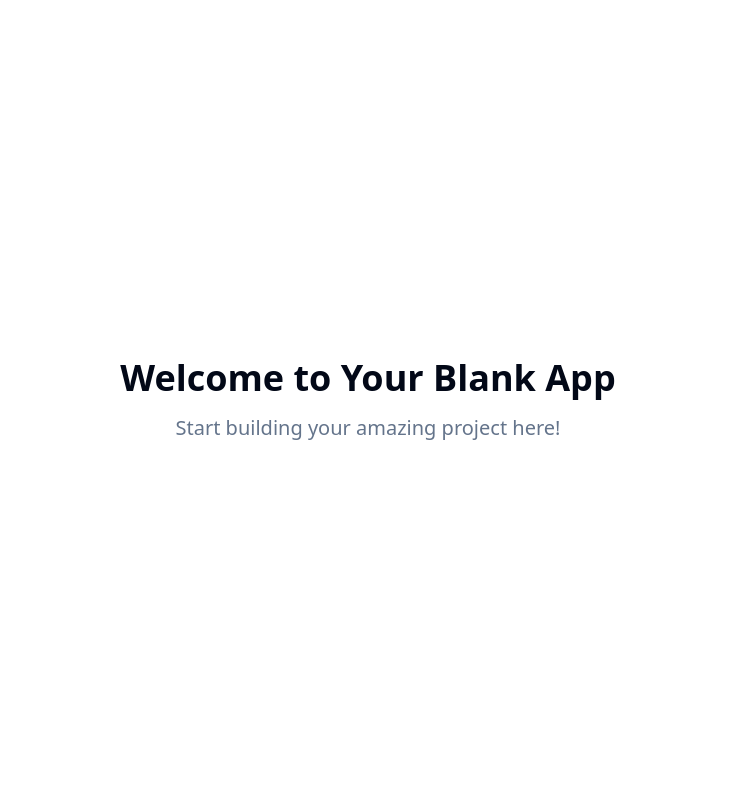
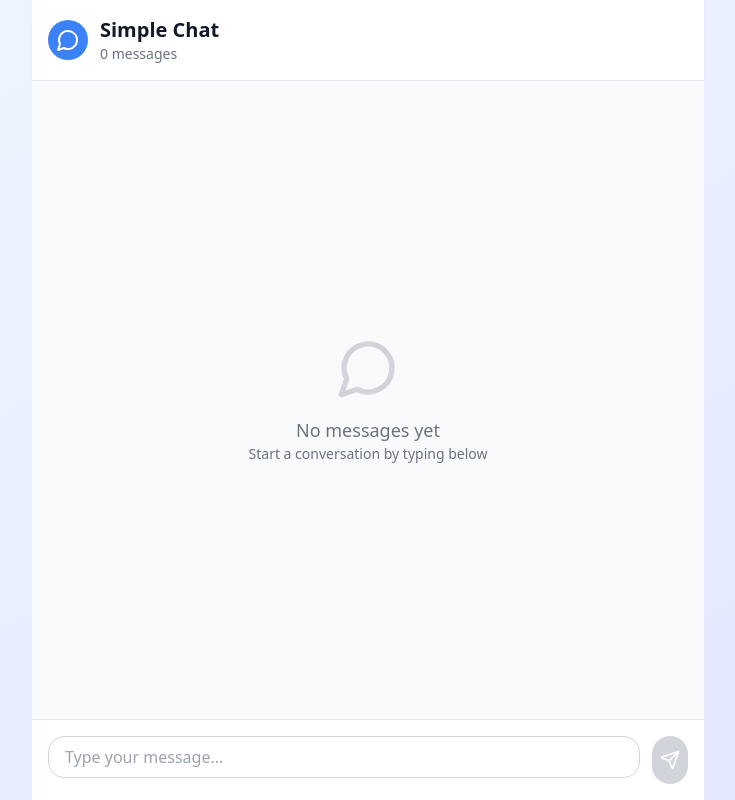
Before and after one commit to mathieulrl/world-chat, a React (Vite) app: page / in a window 1280 px wide. Shown: the whole page, without its empty margins (272-1007 px from the left). Built offline with nearby package versions, Linux system fonts and the light colour scheme.

Commit message:
Add basic messaging app
Implement a simple messaging app that stores messages in local storage.

```diff
--- /dev/null
+++ b/src/components/MessageBubble.tsx
@@ -0,0 +1,32 @@
+
+import { Message } from "./MessagingApp";
+
+interface MessageBubbleProps {
+  message: Message;
+}
+
+const MessageBubble = ({ message }: MessageBubbleProps) => {
+  const formatTime = (timestamp: number) => {
+    return new Date(timestamp).toLocaleTimeString([], {
+      hour: "2-digit",
+      minute: "2-digit",
+    });
+  };
+
+  return (
+    <div className="flex justify-end">
+      <div className="max-w-xs lg:max-w-md">
+        <div className="bg-blue-500 text-white px-4 py-2 rounded-2xl rounded-br-md shadow-sm">
+          <p className="text-sm leading-relaxed">{message.text}</p>
+        </div>
+        <div className="flex justify-end mt-1">
+          <span className="text-xs text-gray-500">
+            {formatTime(message.timestamp)}
+          </span>
+        </div>
+      </div>
+    </div>
+  );
+};
+
+export default MessageBubble;
--- /dev/null
+++ b/src/components/MessageInput.tsx
@@ -0,0 +1,54 @@
+
+import { useState } from "react";
+import { Send } from "lucide-react";
+
+interface MessageInputProps {
+  onSendMessage: (text: string) => void;
+}
+
+const MessageInput = ({ onSendMessage }: MessageInputProps) => {
+  const [message, setMessage] = useState("");
+
+  const handleSubmit = (e: React.FormEvent) => {
+    e.preventDefault();
+    if (message.trim()) {
+      onSendMessage(message.trim());
+      setMessage("");
+    }
+  };
+
+  const handleKeyPress = (e: React.KeyboardEvent) => {
+    if (e.key === "Enter" && !e.shiftKey) {
+      e.preventDefault();
+      handleSubmit(e);
+    }
+  };
+
+  return (
+    <form onSubmit={handleSubmit} className="flex space-x-3">
+      <div className="flex-1">
+        <textarea
+          value={message}
+          onChange={(e) => setMessage(e.target.value)}
+          onKeyPress={handleKeyPress}
+          placeholder="Type your message..."
+          className="w-full px-4 py-2 border border-gray-300 rounded-2xl resize-none focus:outline-none focus:ring-2 focus:ring-blue-500 focus:border-transparent"
+          rows={1}
+          style={{
+            minHeight: "40px",
+            maxHeight: "120px",
+          }}
+        />
+      </div>
+      <button
+        type="submit"
+        disabled={!message.trim()}
+        className="bg-blue-500 hover:bg-blue-600 disabled:bg-gray-300 disabled:cursor-not-allowed text-white p-2 rounded-full transition-colors duration-200 flex items-center justify-center"
+      >
+        <Send className="h-5 w-5" />
+      </button>
+    </form>
+  );
+};
+
+export default MessageInput;
--- /dev/null
+++ b/src/components/MessagingApp.tsx
@@ -0,0 +1,89 @@
+
+import { useState, useEffect } from "react";
+import MessageBubble from "./MessageBubble";
+import MessageInput from "./MessageInput";
+import { loadMessages, saveMessages } from "../utils/localStorage";
+import { MessageCircle } from "lucide-react";
+
+export interface Message {
+  id: string;
+  text: string;
+  timestamp: number;
+  sender: "user";
+}
+
+const MessagingApp = () => {
+  const [messages, setMessages] = useState<Message[]>([]);
+
+  useEffect(() => {
+    const savedMessages = loadMessages();
+    setMessages(savedMessages);
+  }, []);
+
+  const addMessage = (text: string) => {
+    const newMessage: Message = {
+      id: Date.now().toString(),
+      text,
+      timestamp: Date.now(),
+      sender: "user",
+    };
+
+    const updatedMessages = [...messages, newMessage];
+    setMessages(updatedMessages);
+    saveMessages(updatedMessages);
+  };
+
+  const clearMessages = () => {
+    setMessages([]);
+    saveMessages([]);
+  };
+
+  return (
+    <div className="max-w-2xl mx-auto h-screen flex flex-col">
+      {/* Header */}
+      <div className="bg-white shadow-sm border-b p-4 flex items-center justify-between">
+        <div className="flex items-center space-x-3">
+          <div className="bg-blue-500 p-2 rounded-full">
+            <MessageCircle className="h-6 w-6 text-white" />
+          </div>
+          <div>
+            <h1 className="text-xl font-semibold text-gray-900">Simple Chat</h1>
+            <p className="text-sm text-gray-500">
+              {messages.length} message{messages.length !== 1 ? "s" : ""}
+            </p>
+          </div>
+        </div>
+        {messages.length > 0 && (
+          <button
+            onClick={clearMessages}
+            className="text-sm text-red-500 hover:text-red-700 px-3 py-1 rounded-md hover:bg-red-50 transition-colors"
+          >
+            Clear All
+          </button>
+        )}
+      </div>
+
+      {/* Messages Container */}
+      <div className="flex-1 overflow-y-auto p-4 space-y-4 bg-gray-50">
+        {messages.length === 0 ? (
+          <div className="flex flex-col items-center justify-center h-full text-gray-500">
+            <MessageCircle className="h-16 w-16 mb-4 text-gray-300" />
+            <p className="text-lg font-medium">No messages yet</p>
+            <p className="text-sm">Start a conversation by typing below</p>
+          </div>
+        ) : (
+          messages.map((message) => (
+            <MessageBubble key={message.id} message={message} />
+          ))
+        )}
+      </div>
+
+      {/* Input Area */}
+      <div className="bg-white border-t p-4">
+        <MessageInput onSendMessage={addMessage} />
+      </div>
+    </div>
+  );
+};
+
+export default MessagingApp;
--- a/src/pages/Index.tsx
+++ b/src/pages/Index.tsx
@@ -1,12 +1,10 @@
-// Update this page (the content is just a fallback if you fail to update the page)
+
+import MessagingApp from "../components/MessagingApp";
 
 const Index = () => {
   return (
-    <div className="min-h-screen flex items-center justify-center bg-background">
-      <div className="text-center">
-        <h1 className="text-4xl font-bold mb-4">Welcome to Your Blank App</h1>
-        <p className="text-xl text-muted-foreground">Start building your amazing project here!</p>
-      </div>
+    <div className="min-h-screen bg-gradient-to-br from-blue-50 to-indigo-100">
+      <MessagingApp />
     </div>
   );
 };
--- /dev/null
+++ b/src/utils/localStorage.ts
@@ -0,0 +1,24 @@
+
+import { Message } from "../components/MessagingApp";
+
+const MESSAGES_KEY = "simple-chat-messages";
+
+export const loadMessages = (): Message[] => {
+  try {
+    const stored = localStorage.getItem(MESSAGES_KEY);
+    if (stored) {
+      return JSON.parse(stored);
+    }
+  } catch (error) {
+    console.error("Error loading messages from localStorage:", error);
+  }
+  return [];
+};
+
+export const saveMessages = (messages: Message[]): void => {
+  try {
+    localStorage.setItem(MESSAGES_KEY, JSON.stringify(messages));
+  } catch (error) {
+    console.error("Error saving messages to localStorage:", error);
+  }
+};
```
